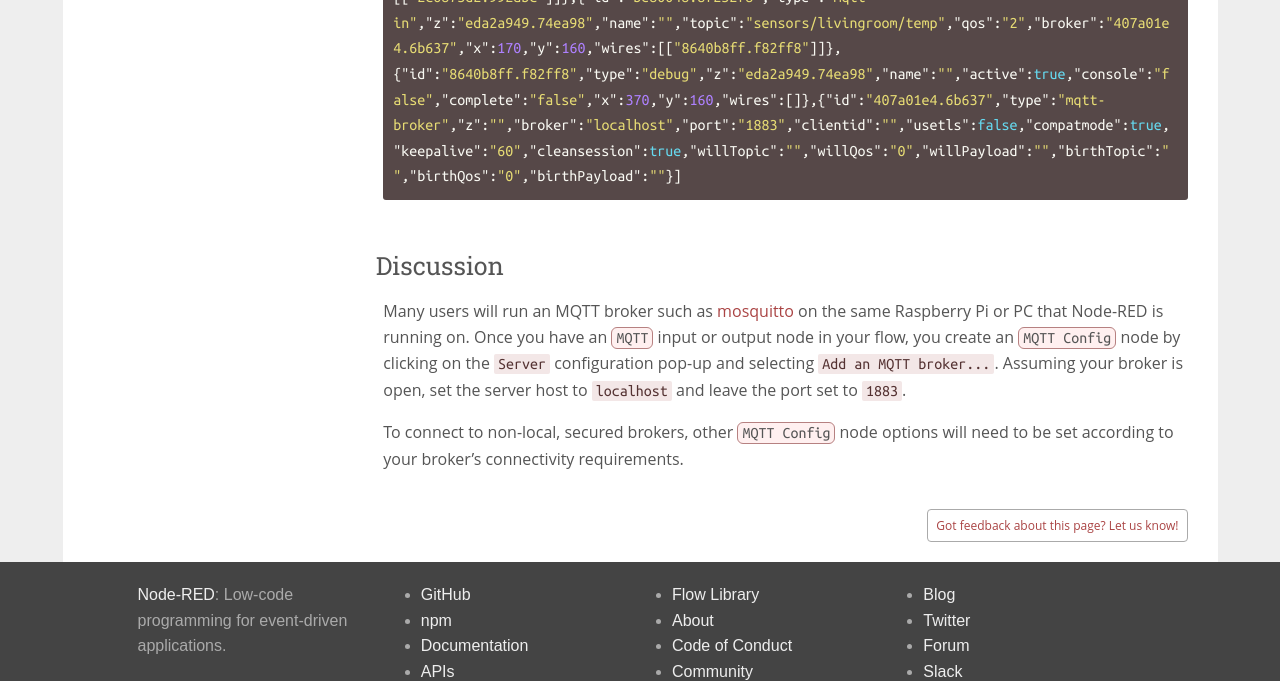
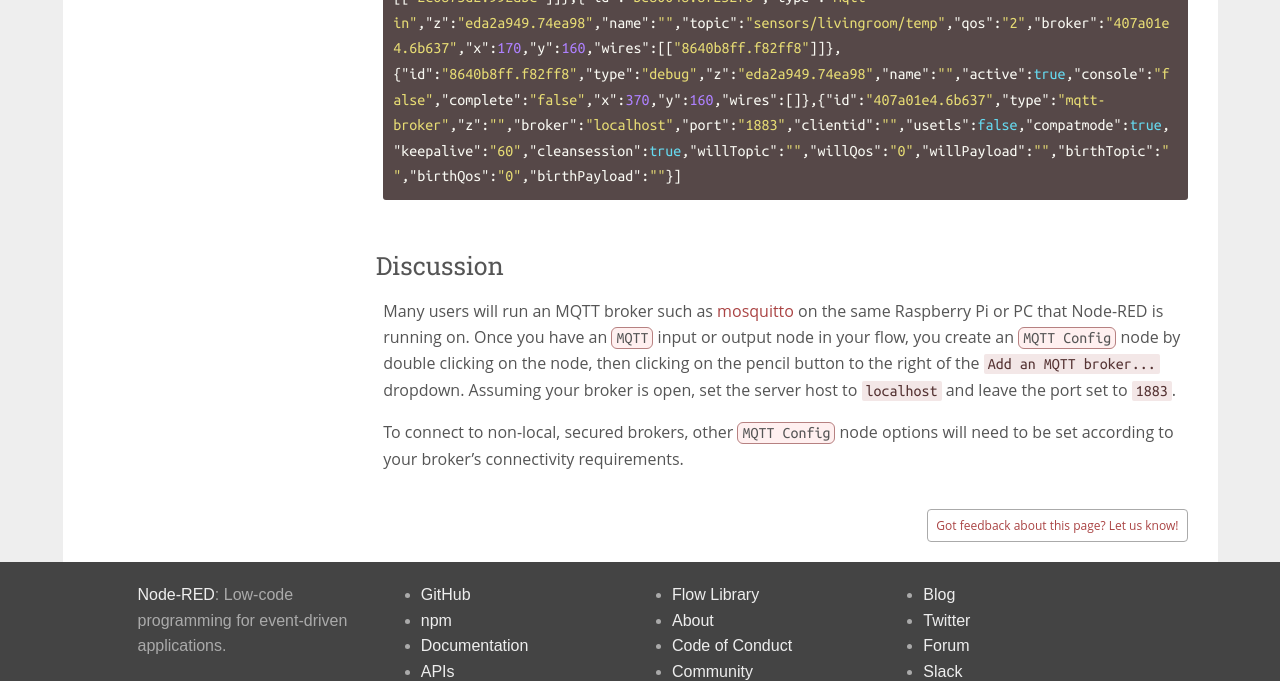
Before and after one commit to node-red/cookbook.nodered.org, a Jekyll site: the page built from mqtt/connect-to-broker.md, in a window 1280 px wide and 900 px high, scrolled down 871 px, cut to the strip 0-681 px from the top of the window. Built offline with Jekyll 4.4.1, drawn with Linux system fonts in a browser that asks for light colours; nearby versions of some CDN libraries.

Commit message:
Update connect-to-broker.md
to close #125

```diff
--- a/mqtt/connect-to-broker.md
+++ b/mqtt/connect-to-broker.md
@@ -32,8 +32,7 @@ and an associated <code class="node">MQTT Config</code> node to connect to an MQ
 Many users will run an MQTT broker such as [mosquitto](http://mosquitto.org) on
 the same Raspberry Pi or PC that Node-RED is running on.  Once you have an
 <code class="node">MQTT</code> input or output node in your flow, you create an
-<code class="node">MQTT Config</code> node by clicking on the `Server` configuration
- pop-up and selecting `Add an MQTT broker...`.  Assuming your broker is open,
+<code class="node">MQTT Config</code> node by double clicking on the node, then clicking on the pencil button to the right of the `Add an MQTT broker...` dropdown.  Assuming your broker is open,
  set the server host to `localhost` and leave the port set to `1883`.
 
 To connect to non-local, secured brokers, other <code class="node">MQTT Config</code>
```
